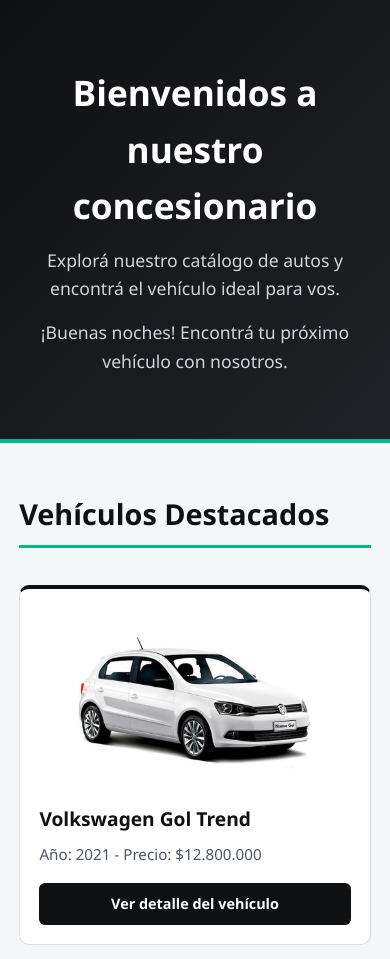
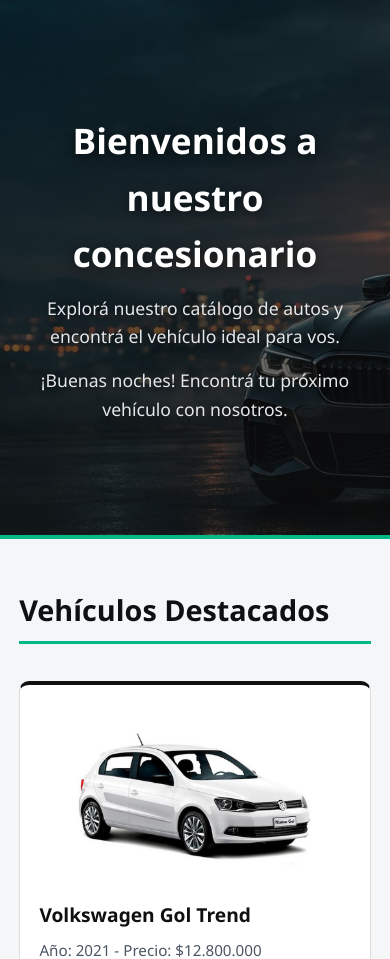
Before and after one commit to agussch21/ConcesionarioDeAutos, a PHP site: page / in a window 390 px wide. Shown: the part 145-1104 px from the top of the page. Run offline with PHP 8.4, Linux system fonts and the light colour scheme.

Commit message:
se agrego foto portada en el manu

```diff
--- a/css/home.css
+++ b/css/home.css
@@ -1,23 +1,32 @@
 .hero-section {
-    background: linear-gradient(135deg, #0f1012 0%, #1f2226 100%);
+    background-image:
+        linear-gradient(rgba(15, 16, 18, 0.42), rgba(15, 16, 18, 0.72)),
+        url("../img/hero-portada.jpg");
+    background-size: cover;
+    background-position: center 45%;
+    background-repeat: no-repeat;
     color: #ffffff;
     text-align: center;
-    padding: 4rem 1.5rem;
+    padding: 7rem 1.5rem;
     border-bottom: 4px solid #00b987;
 }
+
 
 .hero-section h2 {
     font-size: 2.2rem;
     margin: 0 0 0.8rem 0;
     color: #ffffff;
+    text-shadow: 0 2px 12px rgba(0, 0, 0, 0.6);
 }
 
 .hero-section p {
     font-size: 1.1rem;
-    color: #d1d5db;
+    color: #e5e7eb;
     max-width: 650px;
     margin: 0 auto;
+    text-shadow: 0 1px 8px rgba(0, 0, 0, 0.7);
 }
+
 
 .destacados {
     max-width: 1100px;
@@ -113,5 +122,17 @@
 @media (max-width: 768px) {
     .destacados {
         grid-template-columns: 1fr;
+        .hero-section {
+        padding: 4rem 1.2rem;
+        background-position: center 45%;
+    }
+
+    .hero-section h2 {
+        font-size: 1.7rem;
+    }
+
+    .hero-section p {
+        font-size: 1rem;
+    }
     }
 }
```
Also changed, not shown: img/hero-portada.jpg (added).
